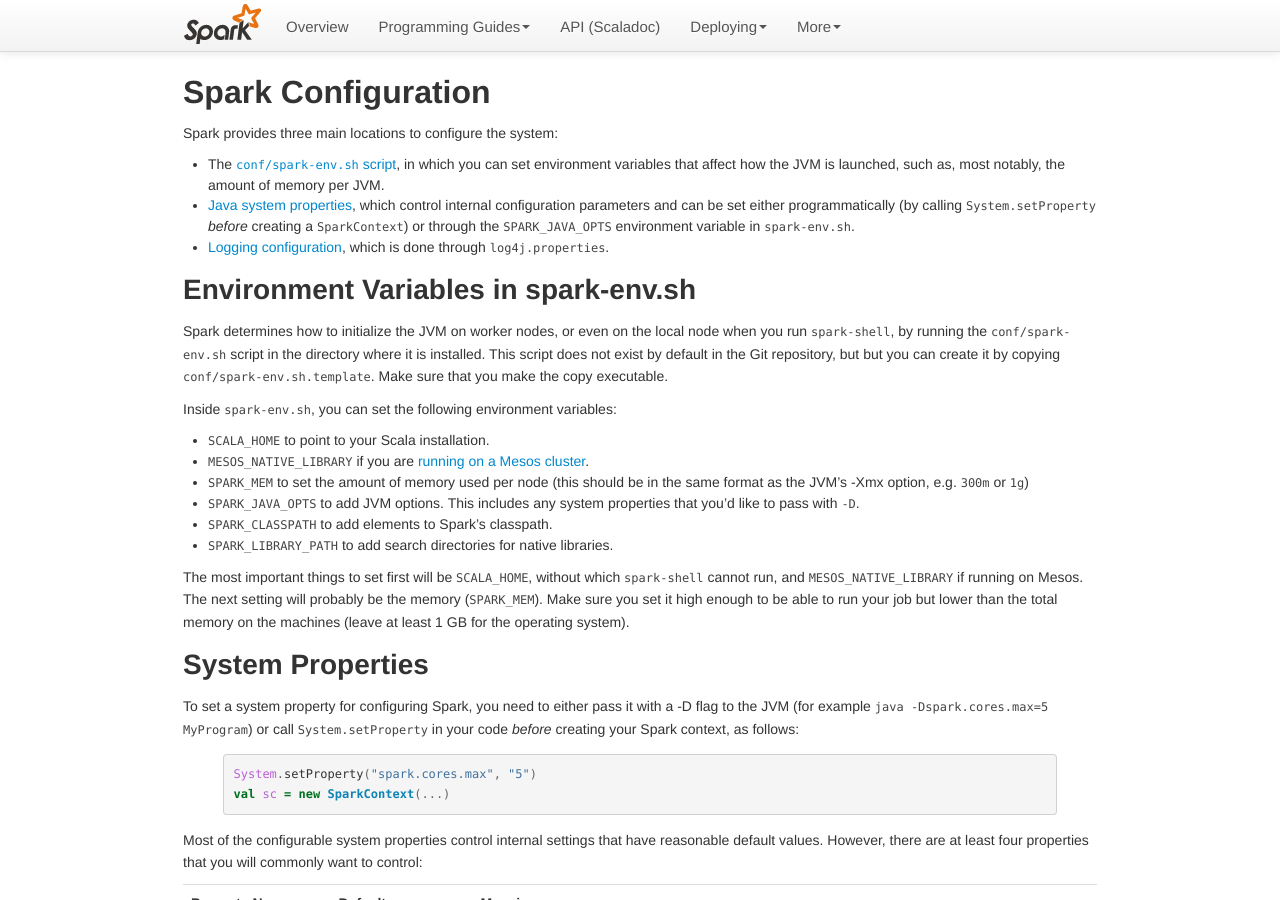
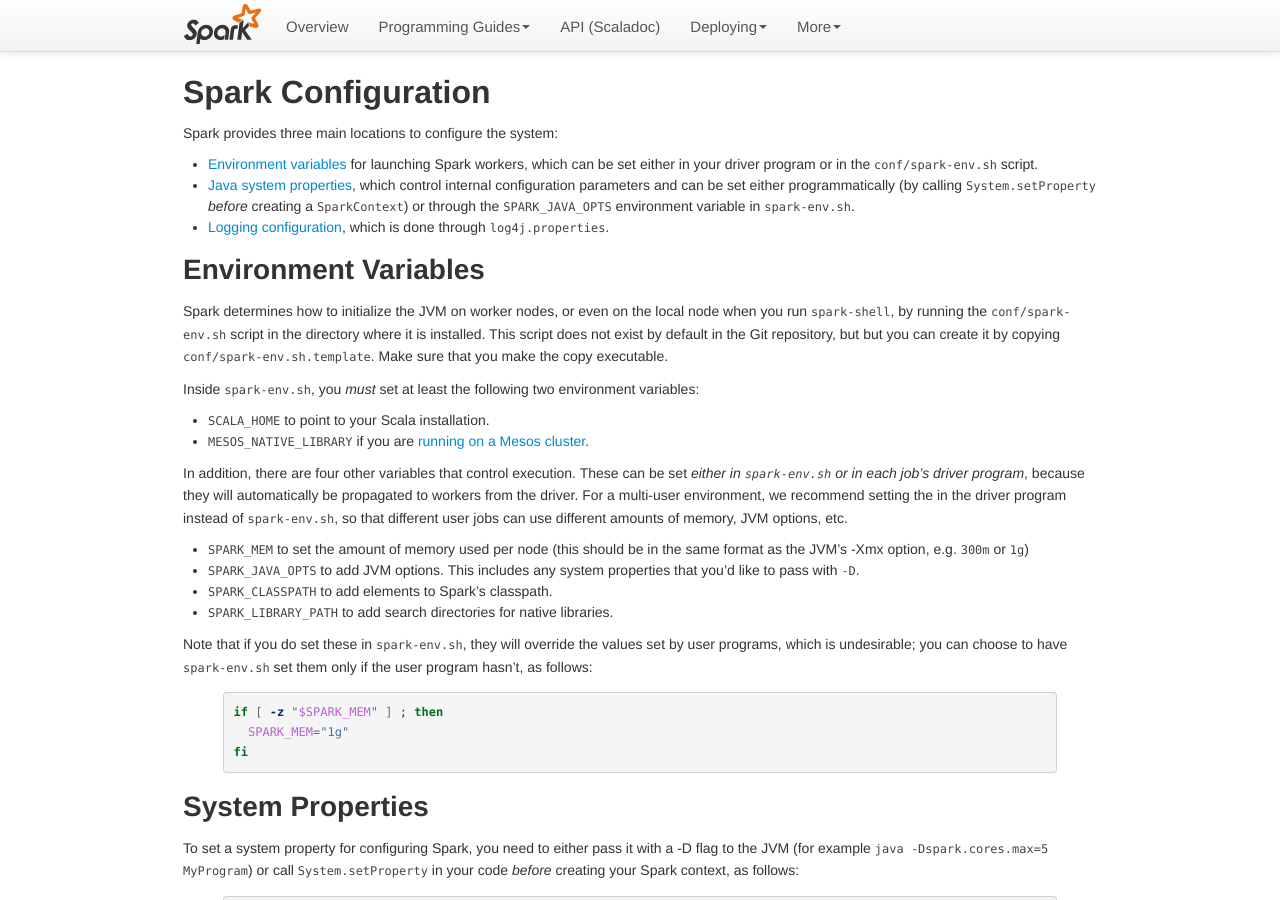
Before and after one commit to jaricftw/spark, a Jekyll site: the page built from docs/configuration.md, in a window 1280 px wide and 900 px high. Built offline with Jekyll 4.4.1, drawn with Linux system fonts in a browser that asks for light colours.

Commit message:
Document how to configure SPARK_MEM & co on a per-job basis

```diff
--- a/docs/configuration.md
+++ b/docs/configuration.md
@@ -5,33 +5,45 @@
 
 Spark provides three main locations to configure the system:
 
-* The [`conf/spark-env.sh` script](#environment-variables-in-spark-envsh), in which you can set environment variables
-  that affect how the JVM is launched, such as, most notably, the amount of memory per JVM.
+* [Environment variables](#environment-variables) for launching Spark workers, which can
+  be set either in your driver program or in the `conf/spark-env.sh` script.
 * [Java system properties](#system-properties), which control internal configuration parameters and can be set either
   programmatically (by calling `System.setProperty` *before* creating a `SparkContext`) or through the
   `SPARK_JAVA_OPTS` environment variable in `spark-env.sh`.
 * [Logging configuration](#configuring-logging), which is done through `log4j.properties`.
 
 
-# Environment Variables in spark-env.sh
+# Environment Variables
 
 Spark determines how to initialize the JVM on worker nodes, or even on the local node when you run `spark-shell`,
 by running the `conf/spark-env.sh` script in the directory where it is installed. This script does not exist by default
 in the Git repository, but but you can create it by copying `conf/spark-env.sh.template`. Make sure that you make
 the copy executable.
 
-Inside `spark-env.sh`, you can set the following environment variables:
+Inside `spark-env.sh`, you *must* set at least the following two environment variables:
 
 * `SCALA_HOME` to point to your Scala installation.
 * `MESOS_NATIVE_LIBRARY` if you are [running on a Mesos cluster](running-on-mesos.html).
-* `SPARK_MEM` to set the amount of memory used per node (this should be in the same format as the JVM's -Xmx option, e.g. `300m` or `1g`)
+
+In addition, there are four other variables that control execution. These can be set *either in `spark-env.sh`
+or in each job's driver program*, because they will automatically be propagated to workers from the driver.
+For a multi-user environment, we recommend setting the in the driver program instead of `spark-env.sh`, so
+that different user jobs can use different amounts of memory, JVM options, etc.
+
+* `SPARK_MEM` to set the amount of memory used per node (this should be in the same format as the
+   JVM's -Xmx option, e.g. `300m` or `1g`)
 * `SPARK_JAVA_OPTS` to add JVM options. This includes any system properties that you'd like to pass with `-D`.
 * `SPARK_CLASSPATH` to add elements to Spark's classpath.
 * `SPARK_LIBRARY_PATH` to add search directories for native libraries.
 
-The most important things to set first will be `SCALA_HOME`, without which `spark-shell` cannot run, and `MESOS_NATIVE_LIBRARY`
-if running on Mesos. The next setting will probably be the memory (`SPARK_MEM`). Make sure you set it high enough to be able to run your job but lower than the total memory on the machines (leave at least 1 GB for the operating system).
+Note that if you do set these in `spark-env.sh`, they will override the values set by user programs, which
+is undesirable; you can choose to have `spark-env.sh` set them only if the user program hasn't, as follows:
 
+{% highlight bash %}
+if [ -z "$SPARK_MEM" ] ; then
+  SPARK_MEM="1g"
+fi
+{% endhighlight %}
 
 # System Properties
 
```
Also changed, not shown: 2 other files.
